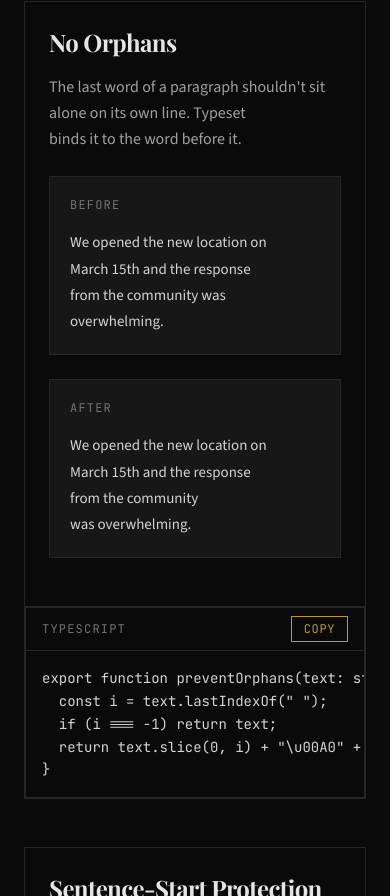
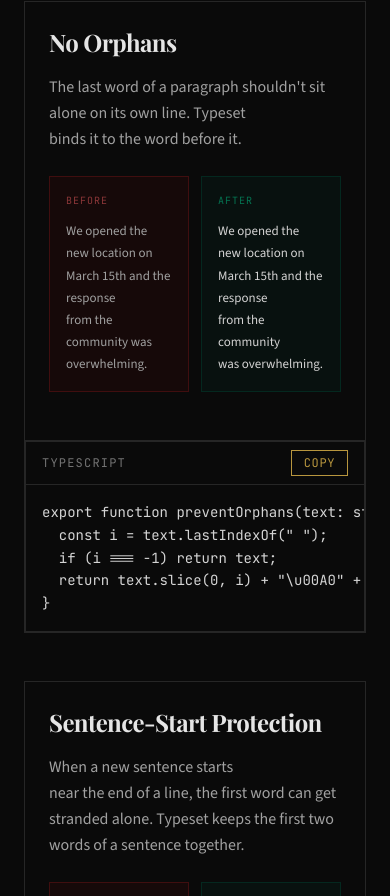
Before and after one commit to speedwarnsf/web-typography, a Next.js app: page / in a window 390 px wide. Shown: the part 1108-2004 px from the top of the page. Built offline with nearby package versions, Linux system fonts and the light colour scheme; a web font is replaced by a local one.

Commit message:
Force side-by-side on mobile, subtle red/green tint, smaller text for comparison

```diff
--- a/src/app/page.tsx
+++ b/src/app/page.tsx
@@ -236,25 +236,25 @@ export default function Home() {
                   {rule.description}
                 </p>
 
-                <div className="grid sm:grid-cols-2 gap-6 mb-6">
-                  <div className="p-5 bg-neutral-900 border border-neutral-800">
-                    <p className="text-xs font-mono uppercase tracking-widest text-neutral-500 mb-4">
+                <div className="grid grid-cols-2 gap-3 mb-6">
+                  <div className="p-4 border border-red-900/40 bg-red-950/20">
+                    <p className="text-[10px] font-mono uppercase tracking-widest text-red-400/50 mb-3">
                       Before
                     </p>
                     <p
-                      className="text-[15px] leading-[1.75] text-neutral-300"
+                      className="text-[13px] leading-[1.7] text-neutral-400"
                       style={{ fontFamily: "var(--font-source-sans)", whiteSpace: "pre-line" }}
                       data-no-typeset
                     >
                       {rule.beforeLines.join("\n")}
                     </p>
                   </div>
-                  <div className="p-5 bg-neutral-900 border border-neutral-800">
-                    <p className="text-xs font-mono uppercase tracking-widest text-neutral-500 mb-4">
+                  <div className="p-4 border border-emerald-900/40 bg-emerald-950/20">
+                    <p className="text-[10px] font-mono uppercase tracking-widest text-emerald-400/50 mb-3">
                       After
                     </p>
                     <p
-                      className="text-[15px] leading-[1.75] text-neutral-300"
+                      className="text-[13px] leading-[1.7] text-neutral-300"
                       style={{ fontFamily: "var(--font-source-sans)", whiteSpace: "pre-line" }}
                       data-no-typeset
                     >
```
